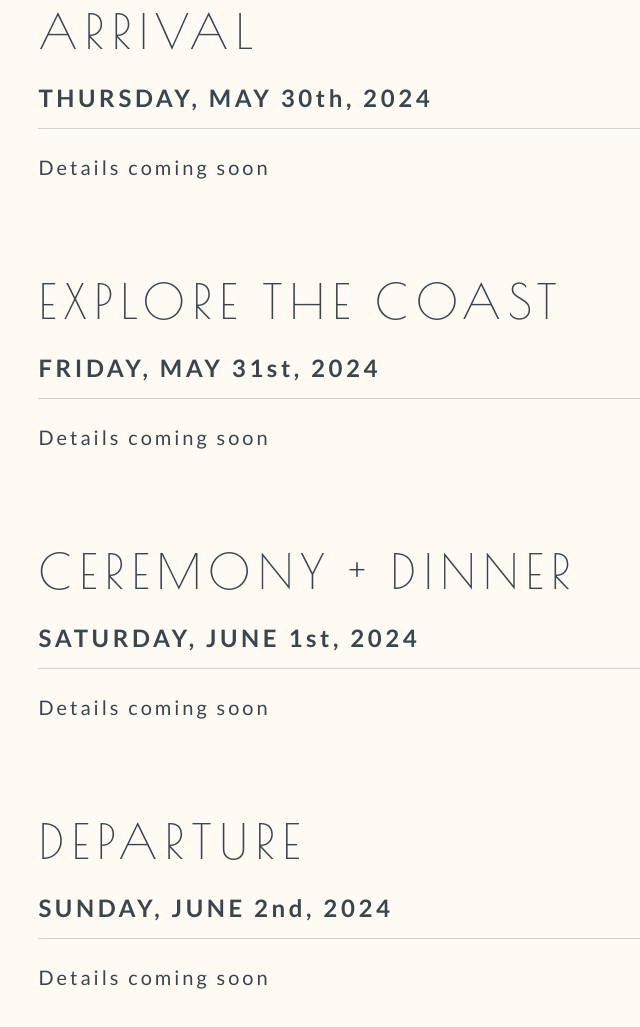
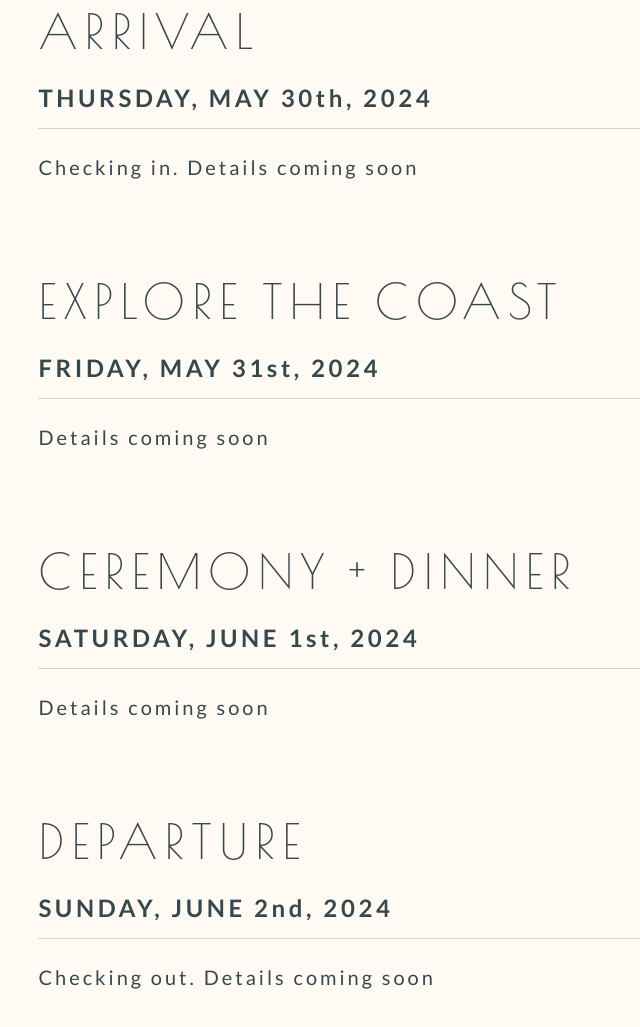
Before and after one commit to dexlstudio/wedding-website, a Gatsby site: page / in a window 1280 px wide. Shown: the part 1028-2055 px from the top of the page, without its empty margins (0-640 px from the left). Built offline with nearby package versions, Linux system fonts and the light colour scheme; Gatsby itself is replaced by a stand-in of ours.

Commit message:
Changing content

```diff
--- a/src/components/schedule.tsx
+++ b/src/components/schedule.tsx
@@ -35,7 +35,7 @@ const Schedule = () => {
       <ScheduleItem
         title="ARRIVAL"
         date="THURSDAY, MAY 30th, 2024"
-        details="Details coming soon"
+        details="Checking in. Details coming soon"
       />
       <ScheduleItem
         title="EXPLORE THE COAST"
@@ -50,7 +50,7 @@ const Schedule = () => {
       <ScheduleItem
         title="DEPARTURE"
         date="SUNDAY, JUNE 2nd, 2024"
-        details="Details coming soon"
+        details="Checking out. Details coming soon"
       />
     </ScheduleContainer>
   )
```
